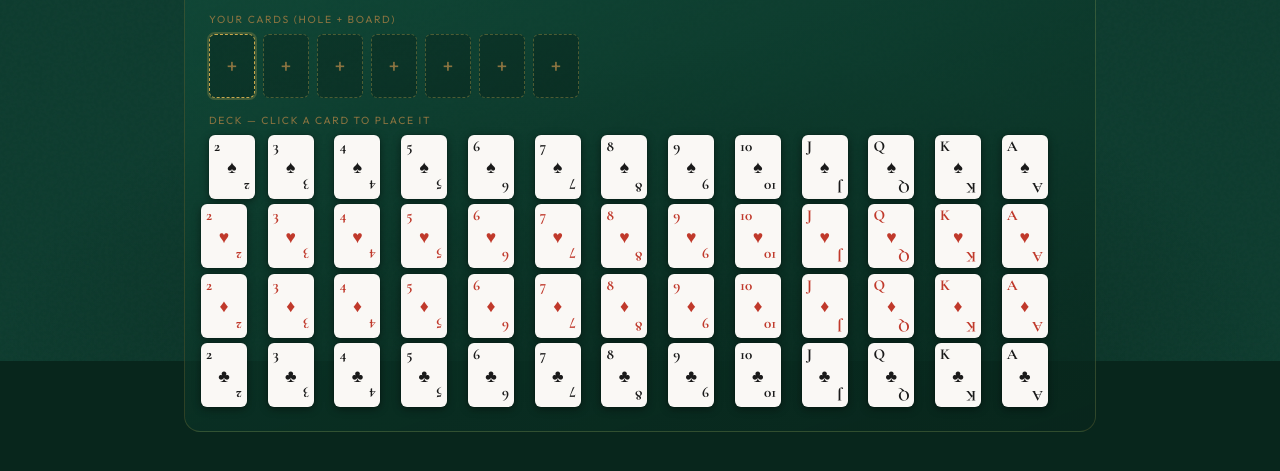
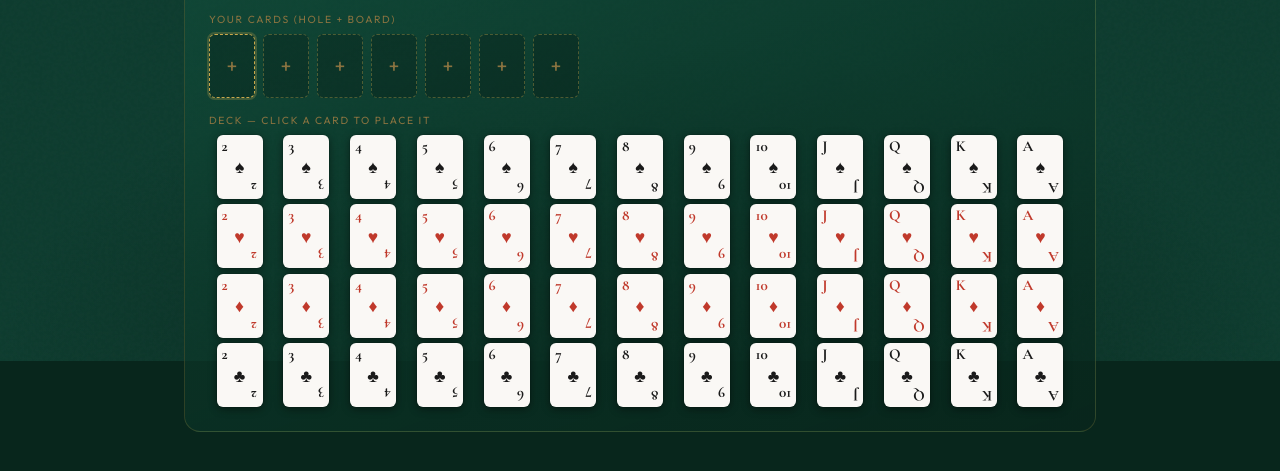
Before and after one commit to KarlMeierMattern/poker, a plain HTML site: page index.html in a window 1280 px wide. Both pictures are taken after a click on the button "Evaluate". Shown: the part 439-910 px from the top of the page. Drawn offline with nearby package versions, Linux system fonts and the light colour scheme.

```diff
--- a/index.html
+++ b/index.html
@@ -481,7 +481,7 @@
         position: relative;
       }
 
-      .card + .card {
+      .cards .card + .card {
         margin-left: -8px;
       }
 
@@ -742,6 +742,7 @@
         display: grid;
         grid-template-columns: repeat(13, 1fr);
         gap: 0.35rem;
+        justify-items: center;
       }
 
       .picker-card {
```
